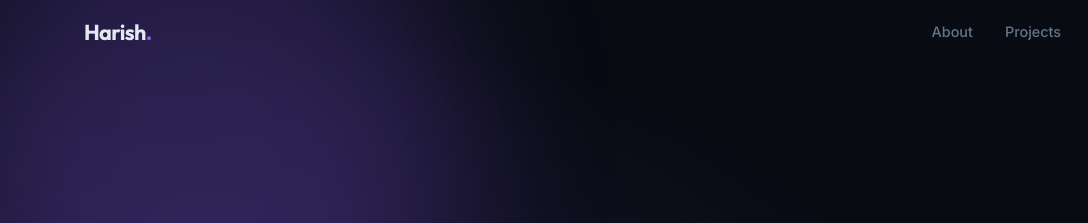
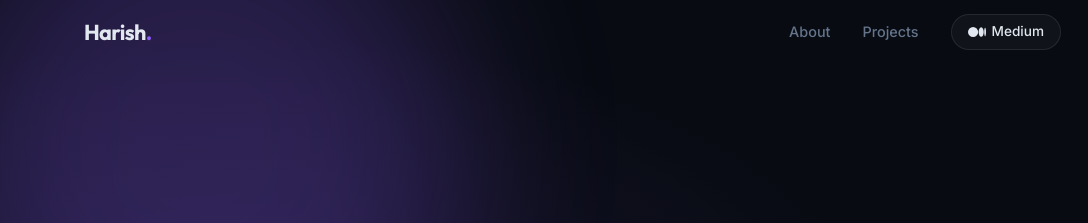
Before and after one commit to hsivasub/PortfolioWebsite, a plain HTML site: page index.html in a window 1280 px wide. Shown: the top 223 px of the page, 0-1088 px from the left. Drawn offline with Linux system fonts and the light colour scheme.

Commit message:
feat: add Medium Profile Link and new Smart Retail project

```diff
--- a/index.html
+++ b/index.html
@@ -22,6 +22,10 @@
       <ul class="nav-links">
         <li><a href="#about">About</a></li>
         <li><a href="#projects">Projects</a></li>
+        <li><a href="https://medium.com/@sharish2395" target="_blank" rel="noopener" class="nav-gh-btn">
+          <svg viewBox="0 0 24 24" fill="currentColor" width="18" height="18"><path d="M13.54 12a6.8 6.8 0 01-6.77 6.82A6.8 6.8 0 010 12a6.8 6.8 0 016.77-6.82A6.8 6.8 0 0113.54 12zM20.96 12c0 3.54-1.51 6.42-3.38 6.42-1.87 0-3.39-2.88-3.39-6.42s1.52-6.42 3.39-6.42 3.38 2.88 3.38 6.42M24 12c0 3.11-.53 5.62-1.18 5.62-.66 0-1.18-2.51-1.18-5.62s.52-5.62 1.18-5.62C23.47 6.38 24 8.89 24 12z"/></svg>
+          Medium
+        </a></li>
         <li><a href="https://github.com/hsivasub" target="_blank" rel="noopener" class="nav-gh-btn">
           <svg viewBox="0 0 24 24" fill="currentColor" width="18" height="18"><path d="M12 0C5.37 0 0 5.37 0 12c0 5.3 3.438 9.8 8.205 11.385.6.113.82-.258.82-.577 0-.285-.01-1.04-.015-2.04-3.338.724-4.042-1.61-4.042-1.61-.546-1.387-1.333-1.756-1.333-1.756-1.09-.745.083-.73.083-.73 1.205.085 1.84 1.236 1.84 1.236 1.07 1.835 2.807 1.305 3.492.998.108-.776.418-1.305.762-1.605-2.665-.3-5.466-1.332-5.466-5.93 0-1.31.465-2.38 1.235-3.22-.135-.303-.54-1.523.105-3.176 0 0 1.005-.322 3.3 1.23A11.51 11.51 0 0 1 12 5.803c1.02.005 2.047.138 3.006.404 2.29-1.552 3.297-1.23 3.297-1.23.645 1.653.24 2.873.12 3.176.765.84 1.23 1.91 1.23 3.22 0 4.61-2.807 5.625-5.48 5.92.43.37.823 1.102.823 2.222 0 1.606-.015 2.898-.015 3.293 0 .32.216.694.825.576C20.565 21.795 24 17.295 24 12c0-6.63-5.37-12-12-12z"/></svg>
           GitHub
```
